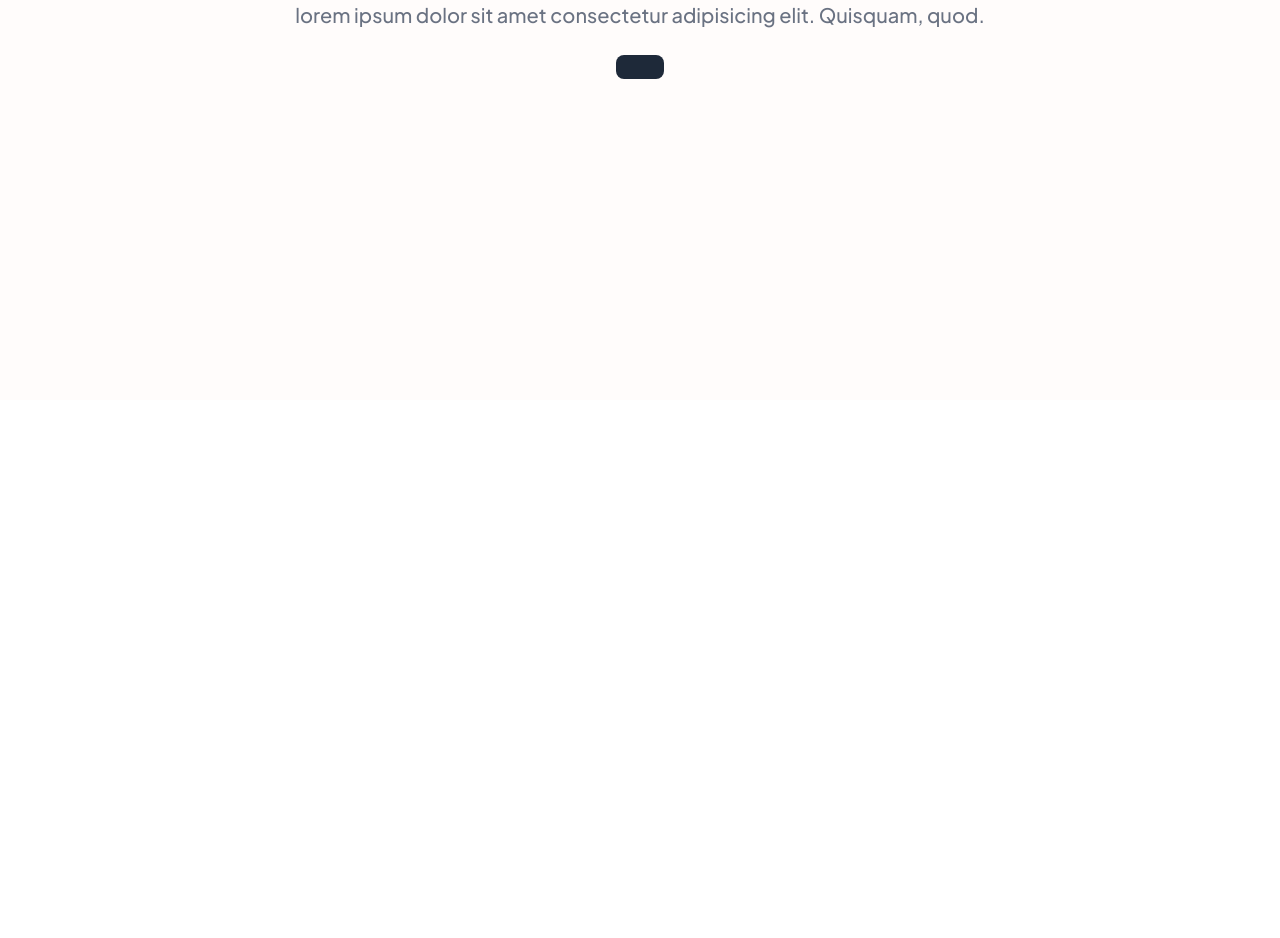
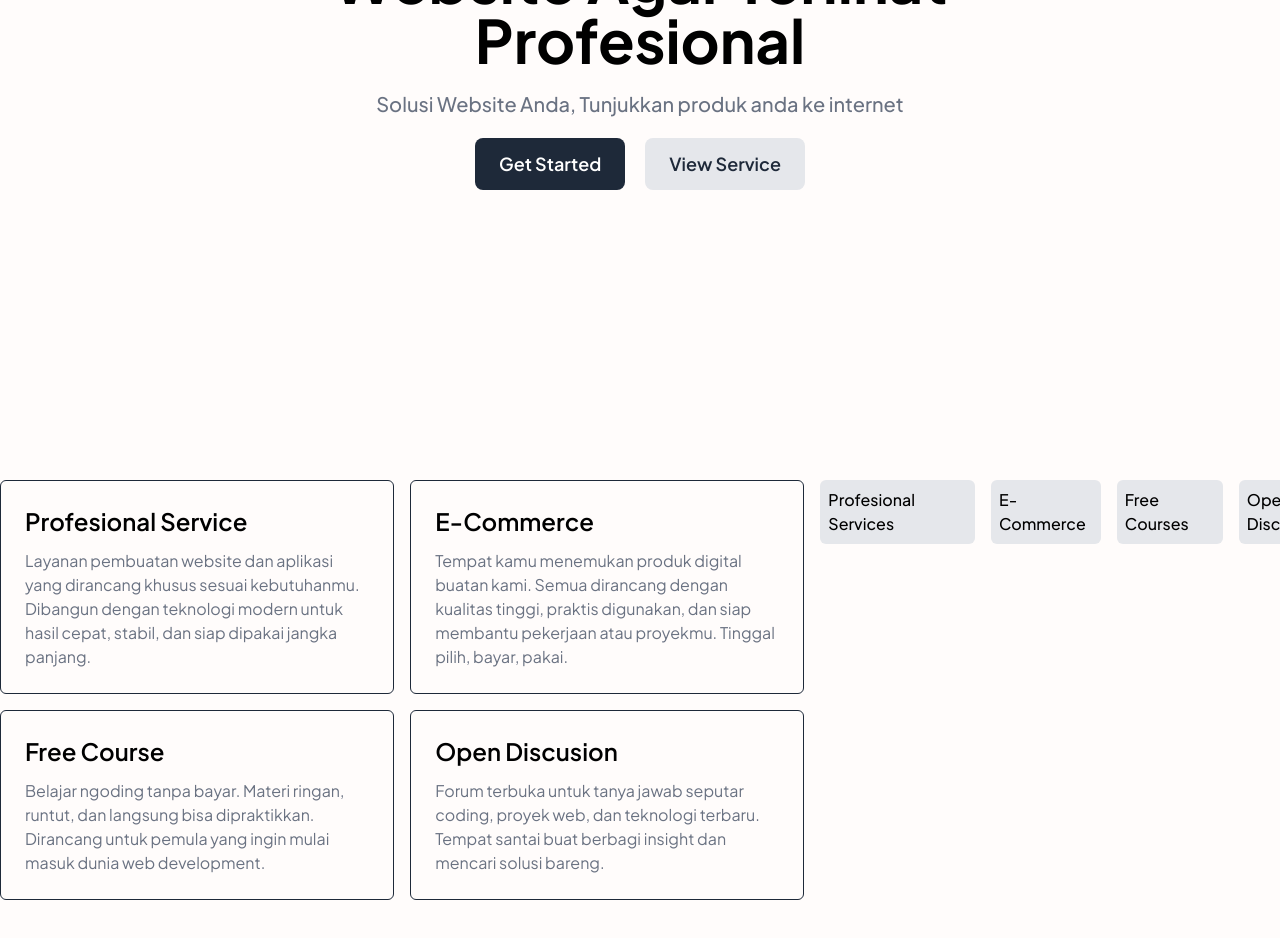
Before and after one commit to justfitra/just-ngoding-app, a React (Vite) app: page / in a window 1280 px wide. Shown: the part 400-1338 px from the top of the page. Before the commit the page ends 800 px from the top, so only its background shows below. Built offline with nearby package versions, Linux system fonts and the light colour scheme.

Commit message:
repair home page

```diff
--- a/src/pages/Home/index.tsx
+++ b/src/pages/Home/index.tsx
@@ -1,19 +1,80 @@
 import Button from "../../components/Button";
+import Container from "../../components/Contaniner";
 
 const Home = () => {
   return (
-    <div className="bg-[#FFFCFB] w-full min-h-screen flex items-center justify-center">
-      <div className="flex flex-col items-center justify-center gap-5">
-        <h1 className="font-bold text-6xl">Welcome to JustNgoding Home Page</h1>
-        <div className="text-xl text-gray-500 font-medium">
-          lorem ipsum dolor sit amet consectetur adipisicing elit. Quisquam,
-          quod.
-        </div>
-        <div>
-          <Button />
+    <Container>
+      <div className="bg-[#FFFCFB] pt-20 w-full min-h-screen flex items-center justify-center">
+        <div className="flex flex-col items-center justify-center gap-5">
+          <div className="w-full max-w-2xl">
+            <h1 className="font-bold text-center text-6xl">
+              Ayo Menormalisasikan Website Agar Terlihat Profesional
+            </h1>
+          </div>
+          <div className="text-xl text-gray-500 font-medium">
+            <p>Solusi Website Anda, Tunjukkan produk anda ke internet</p>
+          </div>
+          <div className="flex gap-5">
+            <Button href="/products" title="Get Started" color="dark" />
+            <Button href="/services" title="View Service" color="light" />
+          </div>
         </div>
       </div>
-    </div>
+      <div className="w-full flex items-start justify-center gap-4 py-20">
+        <div className="w-[70%] grid grid-cols-2 gap-4">
+          <div className="w-full  border-gray-800 border p-6 rounded-md flex flex-col gap-3">
+            <h1 className="text-2xl font-semibold">Profesional Service</h1>
+            <p className="text-gray-500">
+              Layanan pembuatan website dan aplikasi yang dirancang khusus
+              sesuai kebutuhanmu. Dibangun dengan teknologi modern untuk hasil
+              cepat, stabil, dan siap dipakai jangka panjang.
+            </p>
+          </div>
+          <div className="w-full  border-gray-800 border p-6 rounded-md flex flex-col gap-3">
+            <h1 className="text-2xl font-semibold">E-Commerce</h1>
+            <p className="text-gray-500">
+              Tempat kamu menemukan produk digital buatan kami. Semua dirancang
+              dengan kualitas tinggi, praktis digunakan, dan siap membantu
+              pekerjaan atau proyekmu. Tinggal pilih, bayar, pakai.
+            </p>
+          </div>
+          <div className="w-full  border-gray-800 border p-6 rounded-md flex flex-col gap-3">
+            <h1 className="text-2xl font-semibold">Free Course </h1>
+            <p className="text-gray-500">
+              Belajar ngoding tanpa bayar. Materi ringan, runtut, dan langsung
+              bisa dipraktikkan. Dirancang untuk pemula yang ingin mulai masuk
+              dunia web development.
+            </p>
+          </div>
+          <div className="w-full  border-gray-800 border p-6 rounded-md flex flex-col gap-3">
+            <h1 className="text-2xl font-semibold">Open Discusion </h1>
+            <p className="text-gray-500">
+              Forum terbuka untuk tanya jawab seputar coding, proyek web, dan
+              teknologi terbaru. Tempat santai buat berbagi insight dan mencari
+              solusi bareng.
+            </p>
+          </div>
+        </div>
+        <div className="w-[40%] h-full overflow-x-scroll">
+          <div className="pb-6 flex flex-col gap-4">
+            <ul className="flex w-[550px] gap-4 overflow-x-scroll">
+              <li className="bg-gray-200 p-2 rounded-md">
+                <h4 className="font-medium">Profesional Services</h4>
+              </li>
+              <li className="bg-gray-200 p-2 rounded-md">
+                <h4 className="font-medium">E-Commerce</h4>
+              </li>
+              <li className="bg-gray-200 p-2 rounded-md">
+                <h4 className="font-medium">Free Courses</h4>
+              </li>
+              <li className="bg-gray-200 p-2 rounded-md">
+                <h4 className="font-medium">Open Discussion</h4>
+              </li>
+            </ul>
+          </div>
+        </div>
+      </div>
+    </Container>
   );
 };
 
```
